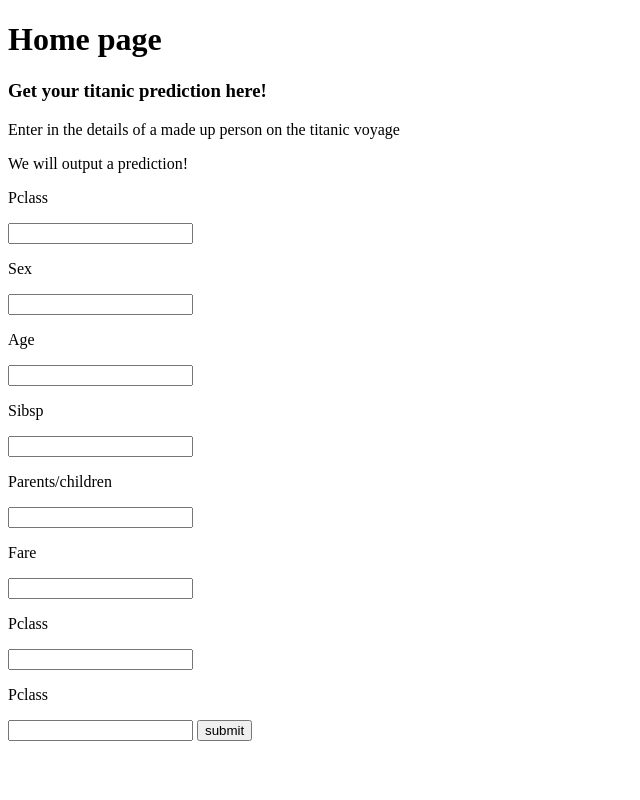
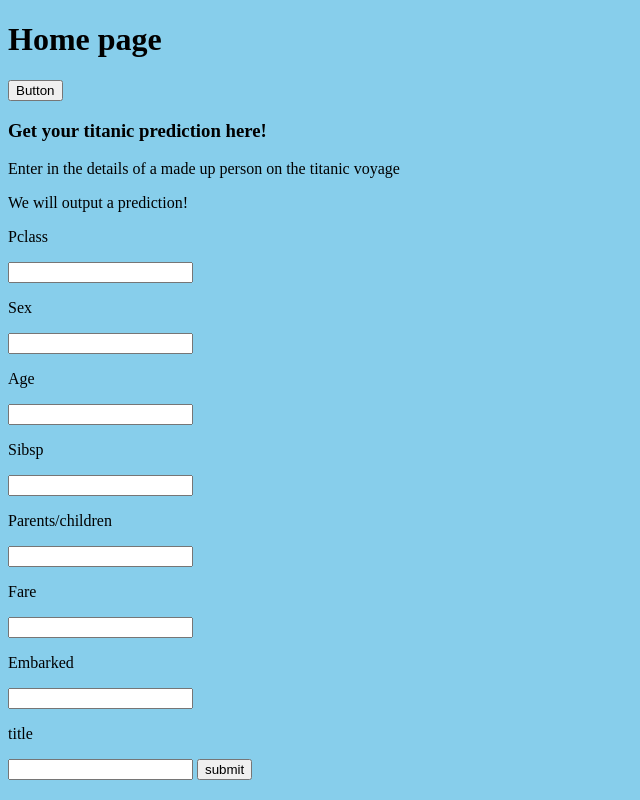
Before and after one commit to wcroh/Django_AWS, a Django app: page / in a window 1280 px wide. Shown: the whole page, without its empty margins (0-640 px from the left). Run offline with Django 4.2, Linux system fonts and the light colour scheme.

Commit message:
Added CSS and JS

```diff
--- /dev/null
+++ b/titanic/static/main.js
@@ -0,0 +1,3 @@
+function clicked() {
+    alert("Javascript working")
+}
--- /dev/null
+++ b/titanic/static/style.css
@@ -0,0 +1,3 @@
+body {
+    background-color : skyblue;
+}
--- a/titanic/templates/index.html
+++ b/titanic/templates/index.html
@@ -5,9 +5,12 @@
     <meta http-equiv="X-UA-Compatible" content="IE=edge">
     <meta name="viewport" content="width=device-width, initial-scale=1.0">
     <title>Titanic predictor</title>
+    {% load static %}
+    <link rel = "stylesheet" href = "{% static 'style.css' %}">
 </head>
 <body>
     <h1>Home page</h1>
+    <button type = "button" onclick="clicked()">Button</Button></button>
     <h3>Get your titanic prediction here!</h3>
     <p>Enter in the details of a made up person on the titanic voyage</p>
     <p>We will output a prediction!</p>
@@ -26,13 +29,13 @@
         <input type = "text" name = "parch">
         <p>Fare</p>
         <input type = "text" name = "fare">
-        <p>Pclass</p>
+        <p>Embarked</p>
         <input type = "text" name = "embarked">
-        <p>Pclass</p>
+        <p>title</p>
         <input type = "text" name = "title">
 
         <input type = "submit" value = "submit">
-
     </form>
+    <script type = "text/javascript" src = "{% static 'main.js' %}"></script>
 </body>
 </html>
--- a/titanic/titanic/settings.py
+++ b/titanic/titanic/settings.py
@@ -10,6 +10,7 @@ For the full list of settings and their values, see
 https://docs.djangoproject.com/en/4.1/ref/settings/
 """
 
+import os.path
 from pathlib import Path
 
 # Build paths inside the project like this: BASE_DIR / 'subdir'.
@@ -115,9 +116,11 @@ USE_TZ = True
 # Static files (CSS, JavaScript, Images)
 # https://docs.djangoproject.com/en/4.1/howto/static-files/
 
-STATIC_URL = 'static/'
 
 # Default primary key field type
 # https://docs.djangoproject.com/en/4.1/ref/settings/#default-auto-field
 
 DEFAULT_AUTO_FIELD = 'django.db.models.BigAutoField'
+
+STATIC_URL = '/static/'
+STATICFILES_DIRS = (os.path.join('static'),)
```
